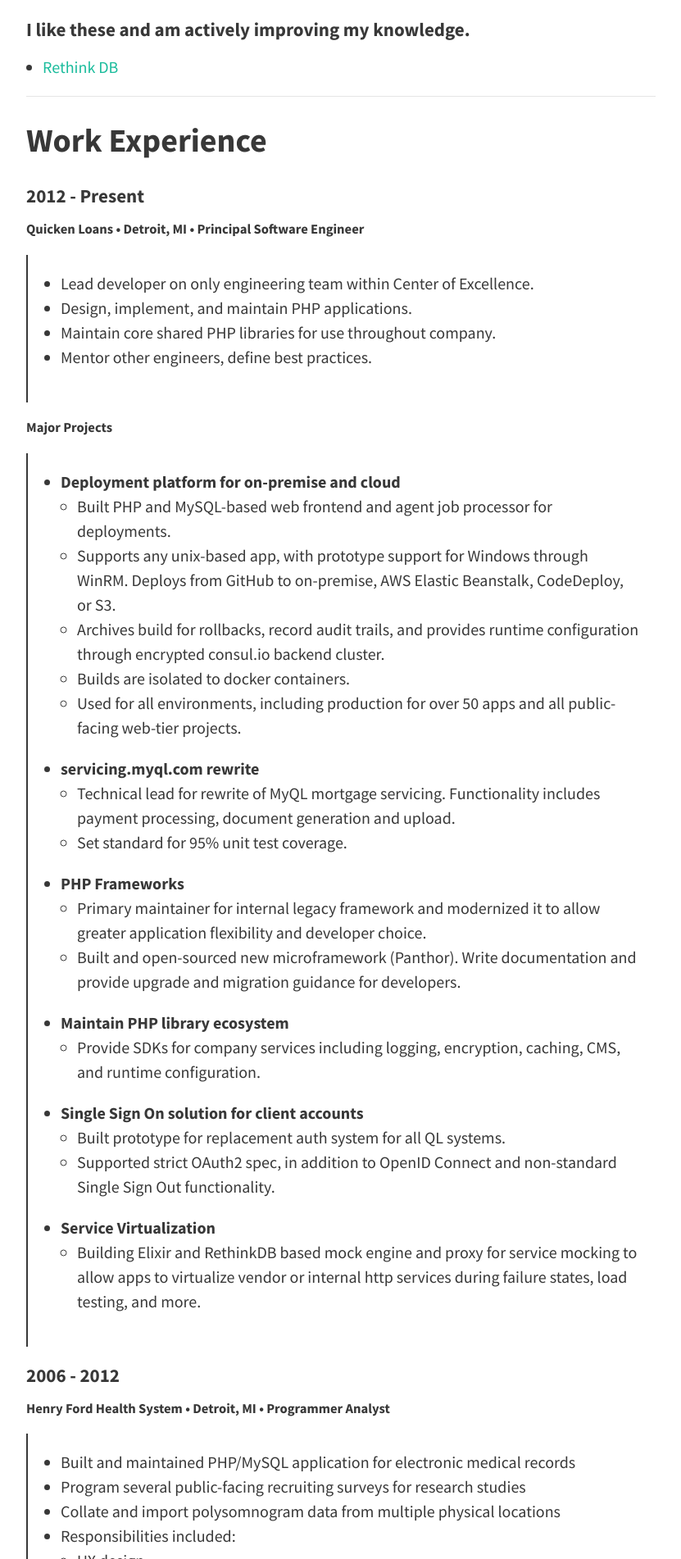
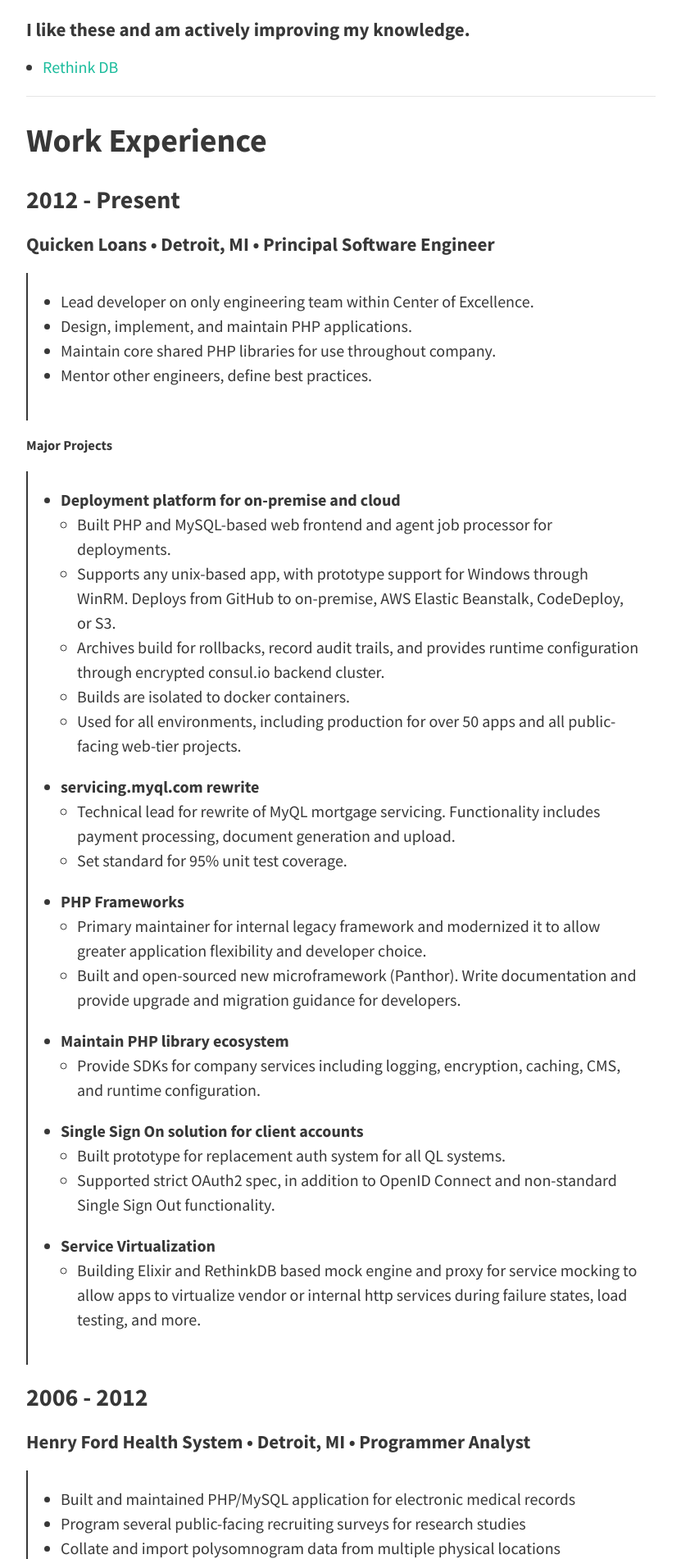
Before and after one commit to skluck/skluck.github.io, a Jekyll site: the page built from about.md, in a window 1280 px wide. Shown: the part 2558-4460 px from the top of the page at 82% size, without its empty margins (224-1055 px from the left). Built offline with Jekyll 4.4.1, drawn with Linux system fonts in a browser that asks for light colours; nearby versions of some CDN libraries.

```diff
--- a/about.md
+++ b/about.md
@@ -86,9 +86,9 @@ Elixir is pretty cool, I've spent a lot of time exploring and learning about its
 
 ## Work Experience
 
-#### 2012 - Present
+### 2012 - Present
 
-##### Quicken Loans • Detroit, MI • Principal Software Engineer
+#### Quicken Loans • Detroit, MI • Principal Software Engineer
 
 > - Lead developer on only engineering team within Center of Excellence.
 > - Design, implement, and maintain PHP applications.
@@ -117,9 +117,9 @@ Elixir is pretty cool, I've spent a lot of time exploring and learning about its
 > - **Service Virtualization**
 >   - Building Elixir and RethinkDB based mock engine and proxy for service mocking to allow apps to virtualize vendor or internal http services during failure states, load testing, and more.
 
-#### 2006 - 2012
+### 2006 - 2012
 
-##### Henry Ford Health System • Detroit, MI • Programmer Analyst
+#### Henry Ford Health System • Detroit, MI • Programmer Analyst
 
 > - Built and maintained PHP/MySQL application for electronic medical records
 > - Program several public-facing recruiting surveys for research studies
```
